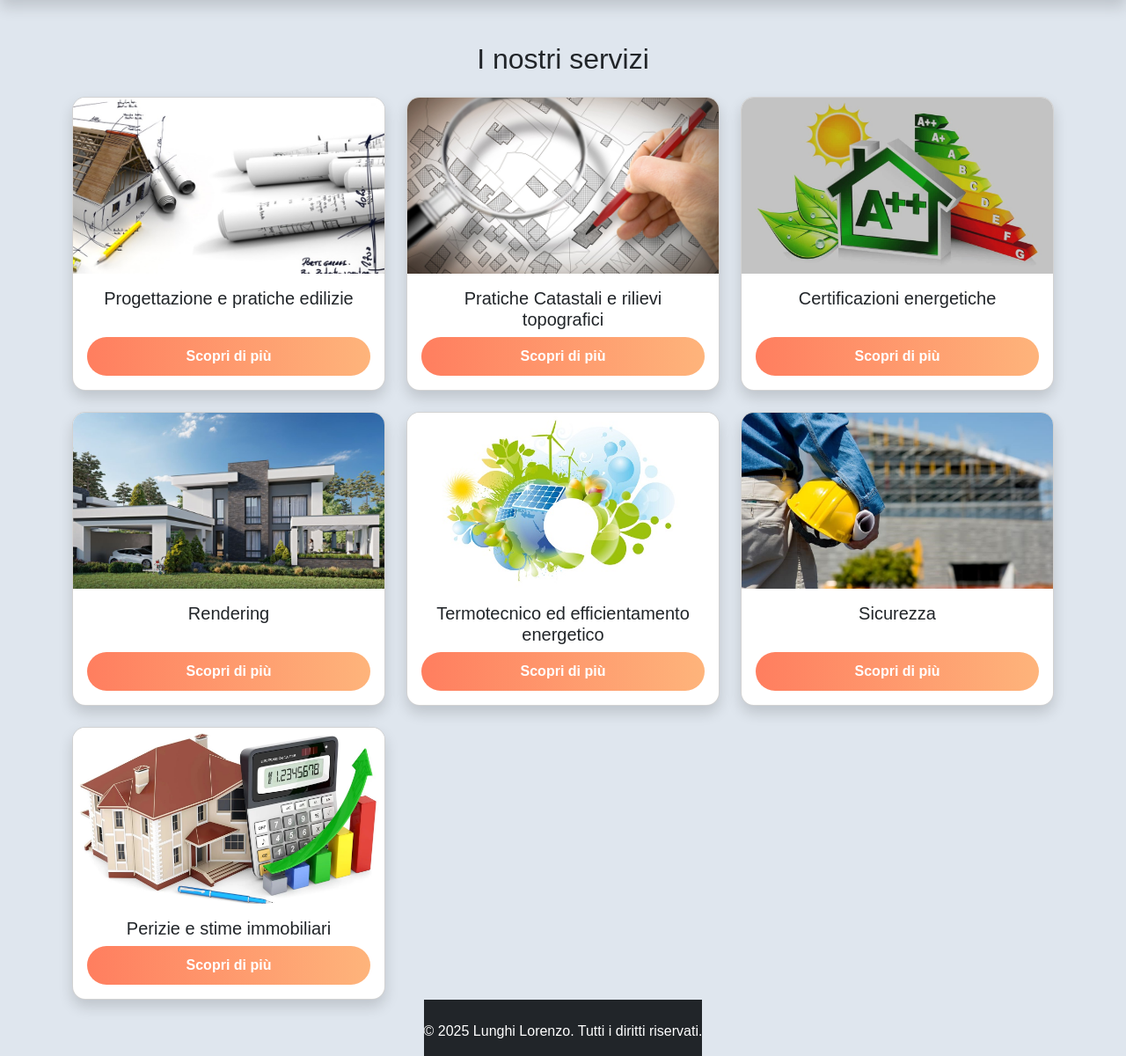
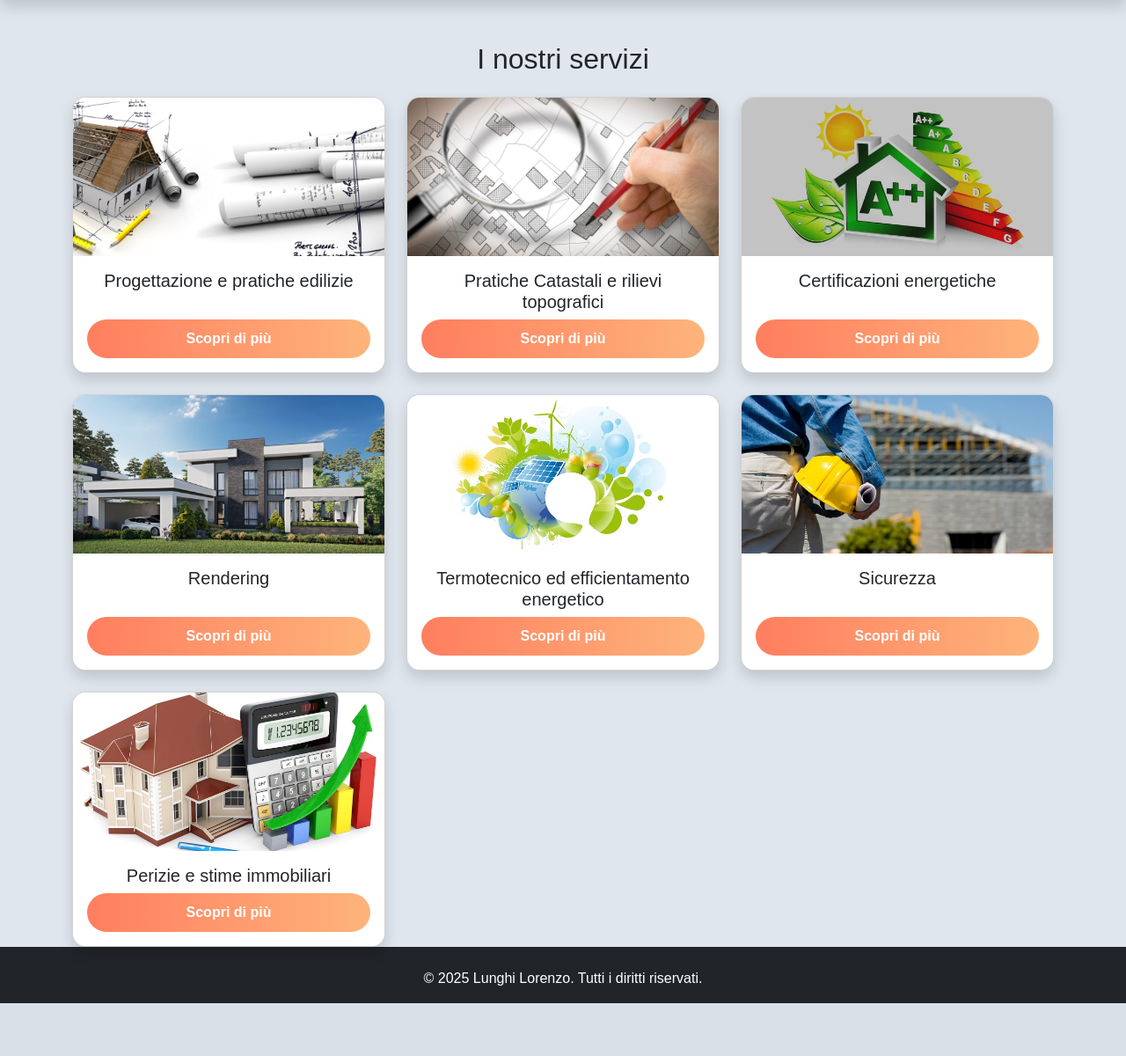
Before and after one commit to AlbertoDiLeo/LorenzoLunghi, a PHP site: page /servizi.php in a window 1280 px wide. Shown: the part 100-1300 px from the top of the page at 88% size. After the commit the page ends 1240 px from the top, so only its background shows below. Run offline with PHP 8.4, Linux system fonts and the light colour scheme.

Commit message:
Ristruttura il layout delle pagine contatti e dettagli-servizio. Aggiungi un nuovo footer con icone social e migliora lo stile generale con nuove classi CSS.

```diff
--- a/footer.php
+++ b/footer.php
@@ -1,4 +1,4 @@
-<footer class="bg-dark text-white py-3">
+<!--<footer class="bg-dark text-white py-3">
     <div class="container d-flex justify-content-center align-items-center gap-4 flex-wrap">
         <a href="mailto:Info.geomlunghi@gmail.com" class="footer-link">
             <i class="bi bi-envelope-fill"></i>
@@ -11,4 +11,20 @@
         </a>
     </div>
     <p class="text-center mt-2 m-0">© 2025 Lunghi Lorenzo. Tutti i diritti riservati.</p>
+</footer>-->
+
+
+<footer class="bg-dark text-white py-3 w-100">
+    <div class="container-fluid d-flex justify-content-center align-items-center gap-4 flex-wrap">
+        <a href="mailto:Info.geomlunghi@gmail.com" class="footer-link">
+            <i class="bi bi-envelope-fill"></i>
+        </a>
+        <a href="tel:+39 334 369 3310" class="footer-link">
+            <i class="bi bi-telephone-fill"></i>
+        </a>
+        <a href="https://www.instagram.com/lorenzo.lunghi_/" target="_blank" class="footer-link">
+            <i class="bi bi-instagram"></i>
+        </a>
+    </div>
+    <p class="text-center mt-2 m-0">© 2025 Lunghi Lorenzo. Tutti i diritti riservati.</p>
 </footer>
--- a/servizi.php
+++ b/servizi.php
@@ -18,7 +18,7 @@
         <!-- Servizio 1 -->
         <div class="col-md-4">
             <div class="card service-card shadow">
-                    <img src="immagini/pratiche-edilizie.jpg" class="card-img-top" alt="Progettazione e pratiche edilizie">
+                <img src="immagini/pratiche-edilizie.jpg" alt="Progettazione e pratiche edilizie">
                 <div class="card-body text-center">
                     <h5 class="card-title">Progettazione e pratiche edilizie</h5>
                     <a href="dettagli-servizio.php?servizio=pratiche-edilizie" class="btn custom-btn">Scopri di più</a>
@@ -29,7 +29,7 @@
         <!-- Servizio 2 -->
         <div class="col-md-4">
             <div class="card service-card shadow">
-                    <img src="immagini/pratiche-catastali.jpg" class="card-img-top" alt="Pratiche Catastali e rilievi topografici">
+                <img src="immagini/pratiche-catastali.jpg" alt="Pratiche Catastali e rilievi topografici">
                 <div class="card-body text-center">
                     <h5 class="card-title">Pratiche Catastali e rilievi topografici</h5>
                     <a href="dettagli-servizio.php?servizio=pratiche-catastali" class="btn custom-btn">Scopri di più</a>
@@ -40,7 +40,7 @@
         <!-- Servizio 3 -->
         <div class="col-md-4">
             <div class="card service-card shadow">
-                    <img src="immagini/certificazioni-energetiche.jpg" class="card-img-top" alt="Certificazioni energetiche">
+                <img src="immagini/certificazioni-energetiche.jpg" alt="Certificazioni energetiche">
                 <div class="card-body text-center">
                     <h5 class="card-title">Certificazioni energetiche</h5>
                     <a href="dettagli-servizio.php?servizio=certificazioni-energetiche" class="btn custom-btn">Scopri di più</a>
@@ -51,7 +51,7 @@
         <!-- Servizio 4 -->
         <div class="col-md-4">
             <div class="card service-card shadow">
-                    <img src="immagini/rendering.jpg" class="card-img-top" alt="Rendering">
+                <img src="immagini/rendering.jpg" alt="Rendering">
                 <div class="card-body text-center">
                     <h5 class="card-title">Rendering</h5>
                     <a href="dettagli-servizio.php?servizio=rendering" class="btn custom-btn">Scopri di più</a>
@@ -62,7 +62,7 @@
         <!-- Servizio 5 -->
         <div class="col-md-4">
             <div class="card service-card shadow">
-                    <img src="immagini/termotecnico.jpg" class="card-img-top" alt="Termotecnico ed efficientamento energetico">
+                <img src="immagini/termotecnico.jpg" alt="Termotecnico ed efficientamento energetico">
                 <div class="card-body text-center">
                     <h5 class="card-title">Termotecnico ed efficientamento energetico</h5>
                     <a href="dettagli-servizio.php?servizio=termotecnico" class="btn custom-btn">Scopri di più</a>
@@ -73,7 +73,7 @@
         <!-- Servizio 6 -->
         <div class="col-md-4">
             <div class="card service-card shadow">
-                    <img src="immagini/sicurezza.jpg" class="card-img-top" alt="Sicurezza">
+                <img src="immagini/sicurezza.jpg" alt="Sicurezza">
                 <div class="card-body text-center">
                     <h5 class="card-title">Sicurezza</h5>
                     <a href="dettagli-servizio.php?servizio=sicurezza" class="btn custom-btn">Scopri di più</a>
@@ -84,7 +84,7 @@
         <!-- Servizio 7 -->
         <div class="col-md-4">
             <div class="card service-card shadow">
-                    <img src="immagini/peripezie.jpg" class="card-img-top" alt="Perizie e stime immobiliari">
+                <img src="immagini/peripezie.jpg" alt="Perizie e stime immobiliari">
                 <div class="card-body text-center">
                     <h5 class="card-title">Perizie e stime immobiliari</h5>
                     <a href="dettagli-servizio.php?servizio=perizie" class="btn custom-btn">Scopri di più</a>
--- a/style.css
+++ b/style.css
@@ -1,11 +1,26 @@
 /* Stile generale */
+/* Sfondo del sito */
 body {
   font-family: 'Arial', sans-serif;
-  background-color: #dfe6ee; /* Sfondo più scuro per far risaltare il foglio */
+  background-color: #dfe6ee; /* Sfondo leggermente più scuro */
   display: flex;
   flex-direction: column;
   align-items: center;
+  min-height: 100vh; /* Assicura che il contenuto riempia almeno tutta la schermata */
 }
+
+
+/* Contenitore principale con sfondo bianco e ombreggiatura */
+.main-content {
+  background-color: white; /* Sfondo bianco */
+  box-shadow: 0 4px 15px rgba(0, 0, 0, 0.1); /* Ombra leggera */
+  border-radius: 10px; /* Angoli leggermente arrotondati */
+  padding: 30px; /* Spaziatura interna */
+  width: 90%; /* Larghezza massima del contenuto */
+  max-width: 1200px; /* Limita la larghezza su schermi grandi */
+  margin: 30px auto; /* Centra la sezione */
+}
+
 
 
 
@@ -33,10 +48,6 @@ body {
   display: flex;
   justify-content: center; /* Centra i link orizzontalmente */
   align-items: center; /* Allinea verticalmente */
-}
-
-.navbar-nav .nav-link:hover {
-  text-decoration: underline;
 }
 
 .logo-navbar {
@@ -128,12 +139,14 @@ body {
 
 /*servizi card */
 
-/* Personalizzazione delle card */
+ /* --- Stile delle card per uniformarle --- */
 .service-card {
   transition: transform 0.3s ease-in-out, box-shadow 0.3s ease-in-out;
   border-radius: 15px;
   overflow: hidden;
-  min-height: 100%;
+  display: flex;
+  flex-direction: column;
+  height: 100%; /* Assicura che tutte abbiano la stessa altezza */
 }
 
 /* Effetto hover */
@@ -142,10 +155,19 @@ body {
   box-shadow: 0 4px 20px rgba(0, 0, 0, 0.2);
 }
 
-/* Immagini con altezza fissa */
+/* Immagini con altezza fissa e larghezza adattabile */
 .service-card img {
-  height: 200px;
+  height: 180px !important; /* Imposta altezza fissa per uniformare */
   object-fit: cover;
+  width: 100%;
+}
+
+/* Mantiene l'altezza uniforme del contenuto della card */
+.service-card .card-body {
+  flex-grow: 1;
+  display: flex;
+  flex-direction: column;
+  justify-content: space-between;
 }
 
 /* Bottone personalizzato */
@@ -165,15 +187,6 @@ body {
   color: white;
 }
 
-/* Altezza uniforme delle card */
-.card-body {
-  display: flex;
-  flex-direction: column;
-  justify-content: space-between;
-  height: 100%;
-}
-
-
 
 
 
@@ -183,13 +196,19 @@ body {
 /* Footer */
 footer {
   background-color: #000; /* Sfondo nero */
+  width: 100%;
 }
+
+/* Icone del footer */
 .footer-link {
-  color: white;
+  color: white !important; /* Colore bianco forzato */
   text-decoration: none;
   font-size: 1.5rem; /* Icone più grandi */
-  transition: transform 0.2s ease-in-out;
+  transition: transform 0.3s ease-in-out, color 0.3s ease-in-out;
 }
+
+/* Effetto hover: ingrandisce l'icona e la rende blu */
 .footer-link:hover {
-  transform: scale(1.3); /* Effetto ingrandimento */
+  transform: scale(1.2);
+  color: #007bff !important; /* Blu di Bootstrap */
 }
```
Also changed, not shown: contatti.php (+5 -2 lines), dettagli-servizio.php (+15 -0 lines). Lines whose indentation alone changed are shown as unchanged.
